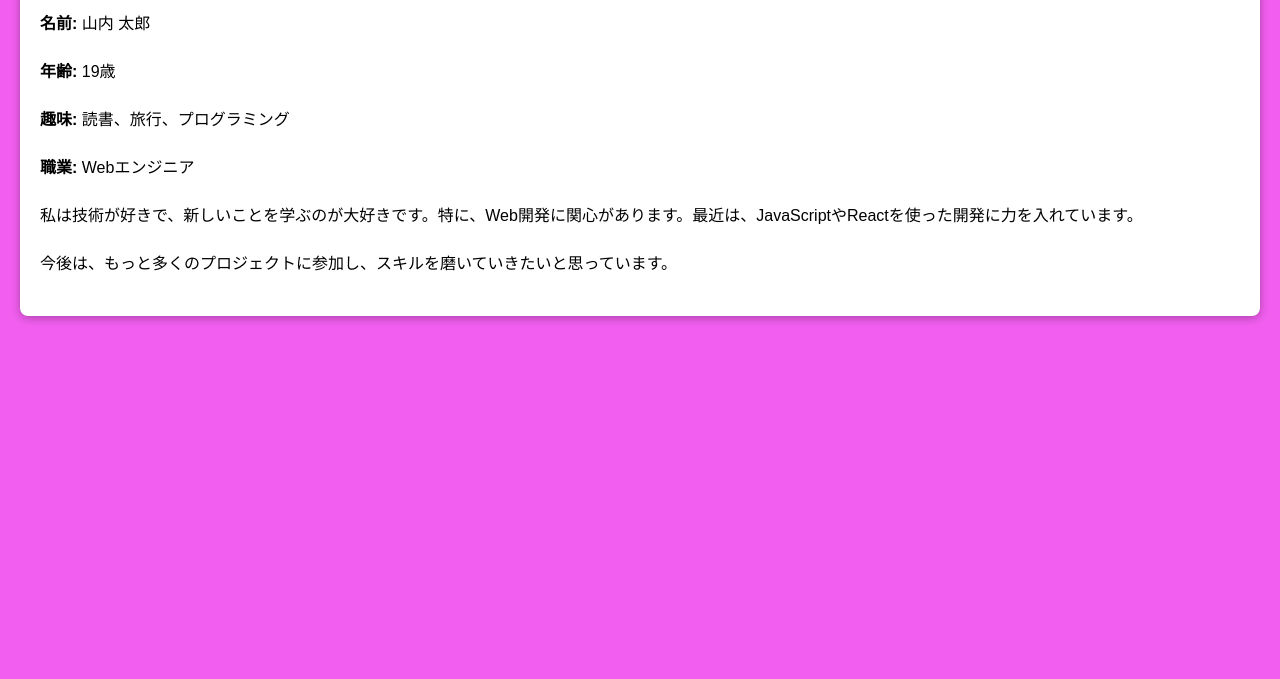
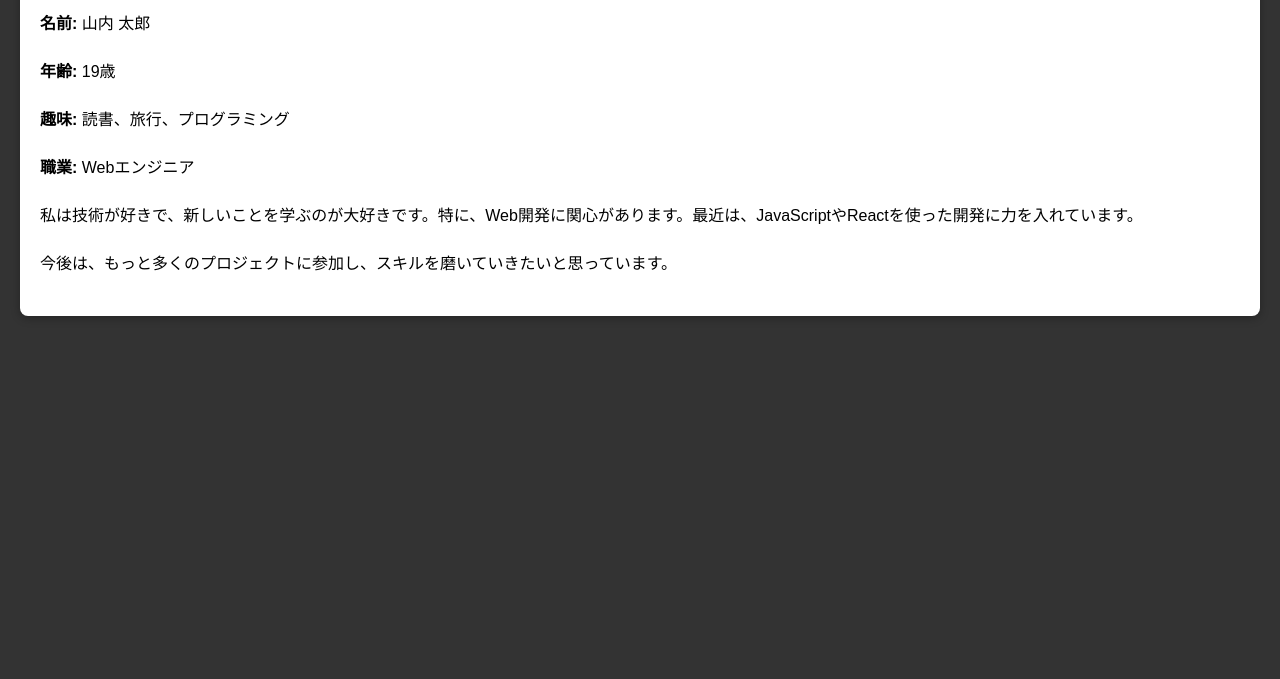
Before and after one commit to Ruka727/my_name, a plain HTML site: page syoukai/index.html in a window 1280 px wide. Shown: the part 121-800 px from the top of the page. Drawn offline with Linux system fonts and the light colour scheme.

Commit message:
Update index.html

```diff
--- a/syoukai/index.html
+++ b/syoukai/index.html
@@ -7,7 +7,7 @@
     <style>
         body {
             font-family: Arial, sans-serif;
-            background-color: #f255f0f0;
+            background-color: #333;
             margin: 0;
             padding: 20px;
         }
```
